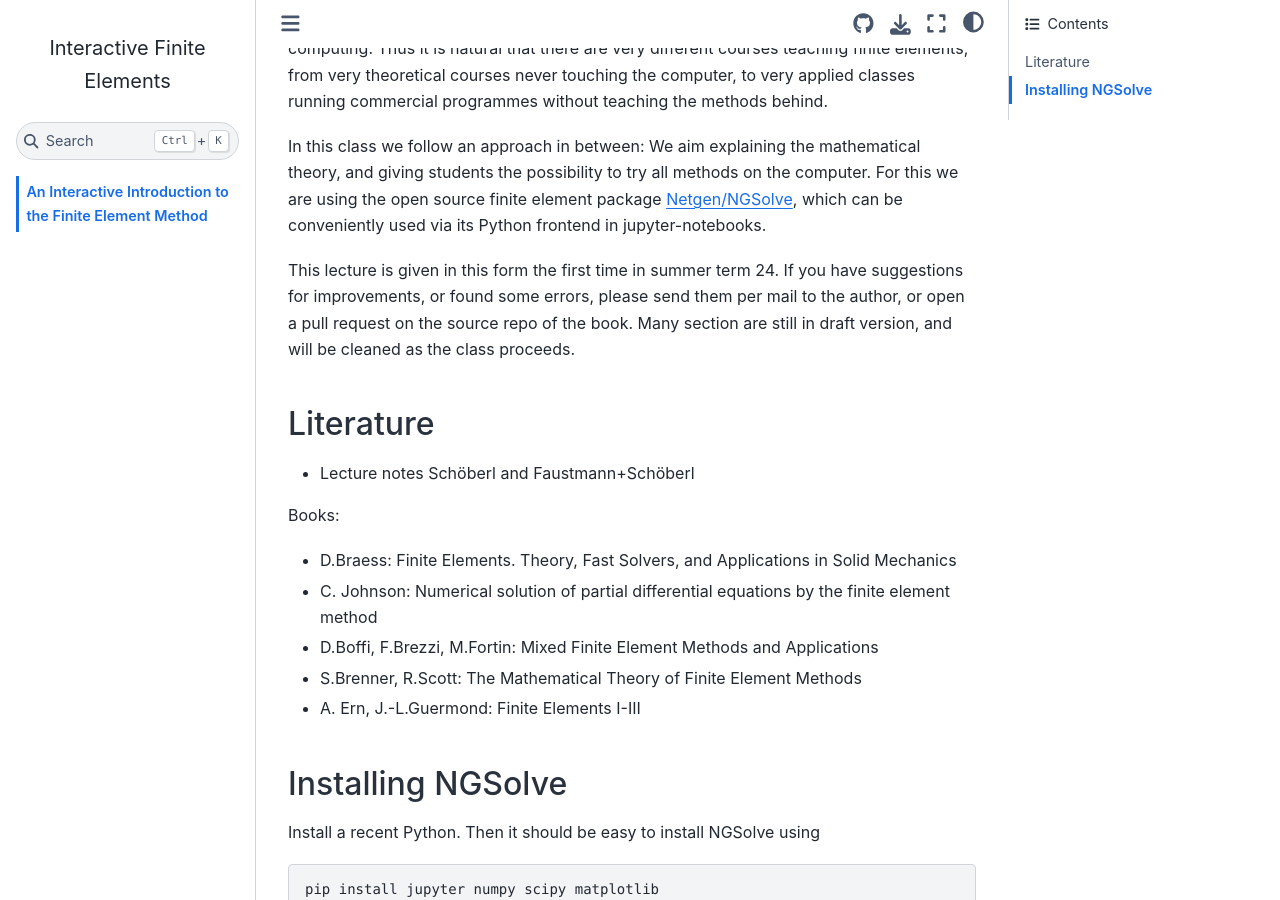
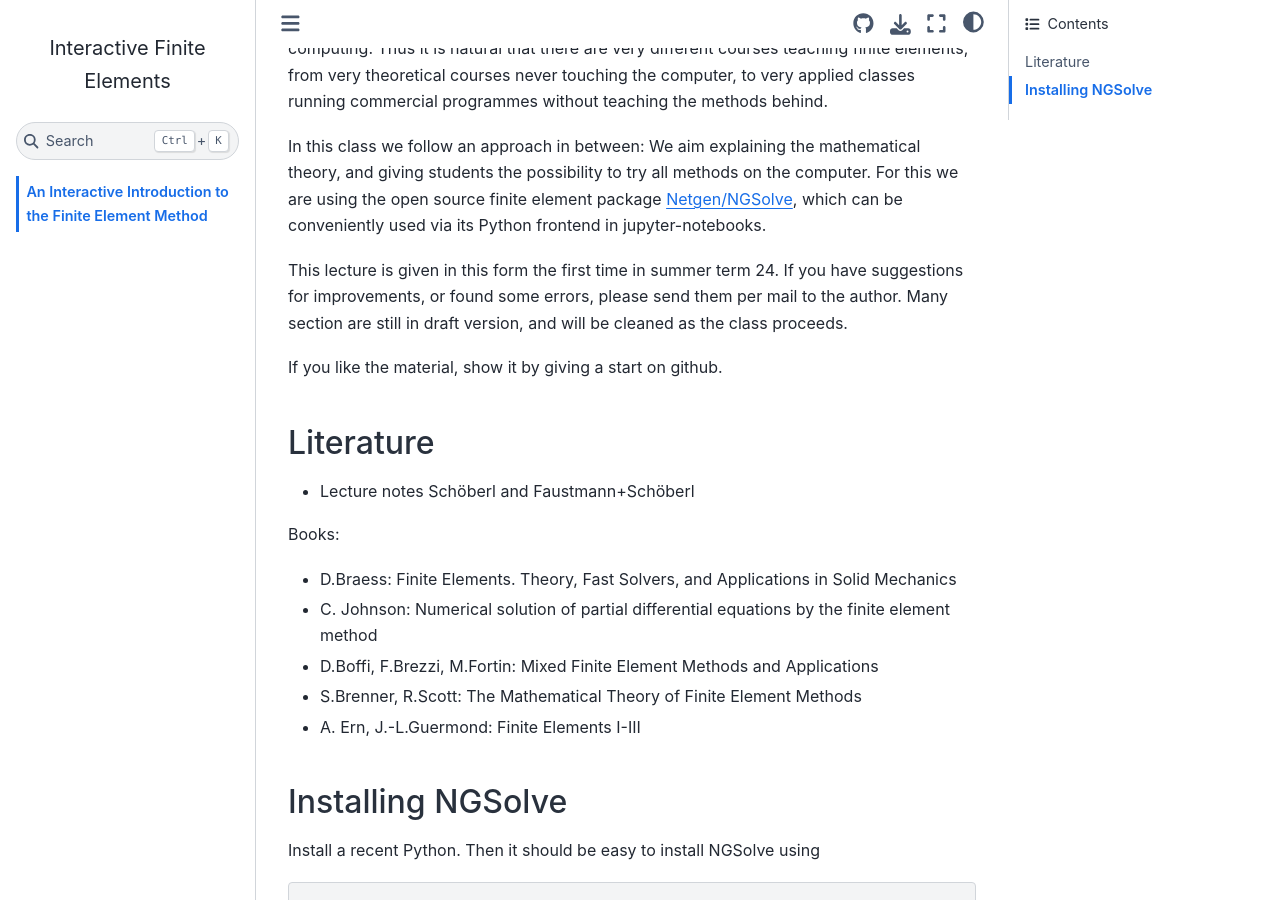
Before and after one commit to JSchoeberl/iFEM, a Jupyter Book: the page built from intro.md, in a window 1280 px wide and 900 px high, scrolled down 359 px. Built offline with Jupyter Book 1.0.4 settings and Sphinx 7.4.7 and the Sphinx Book theme 1.1.4, drawn with Linux system fonts in a browser that asks for light colours; pages that are not in the unit, such as notebooks, are missing from menus.

Commit message:
little polish

```diff
--- a/intro.md
+++ b/intro.md
@@ -24,8 +24,10 @@ Python frontend in jupyter-notebooks.
 
 This lecture is given in this form the first time in summer term 24.
 If you have suggestions for improvements, or found some errors, please send them per mail
-to the author, or open a pull request on the source repo of the book.
+to the author.
 Many section are still in draft version, and will be cleaned as the class proceeds.
+
+If you like the material, show it by giving a start on github.
 
 
 ## Literature
```
Also changed, not shown: 4 other files.
